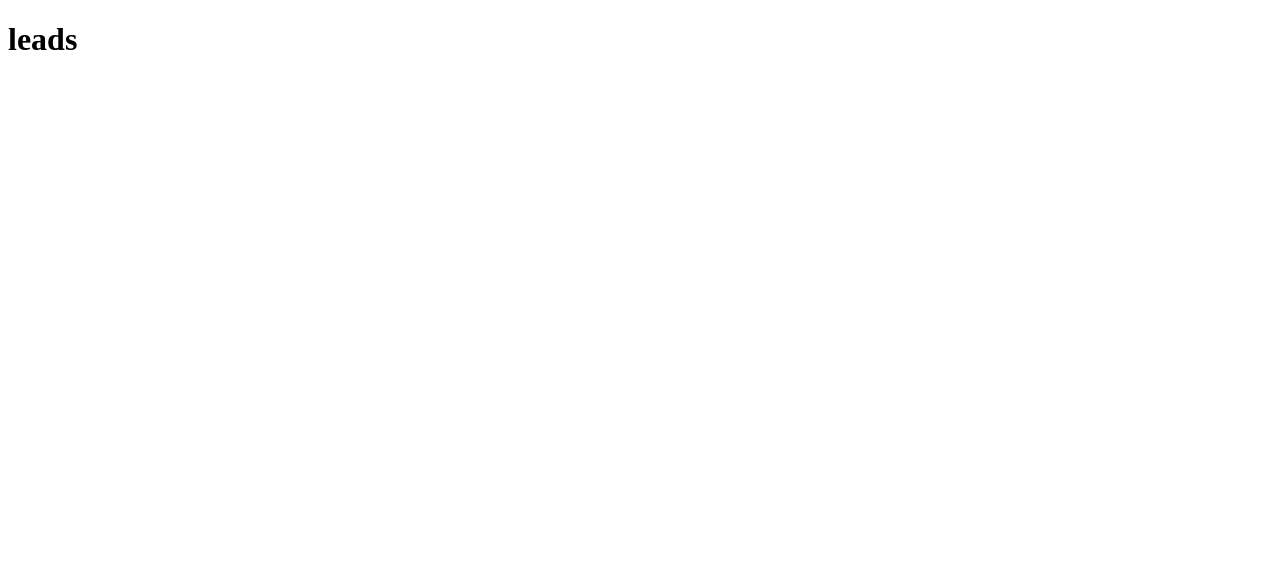
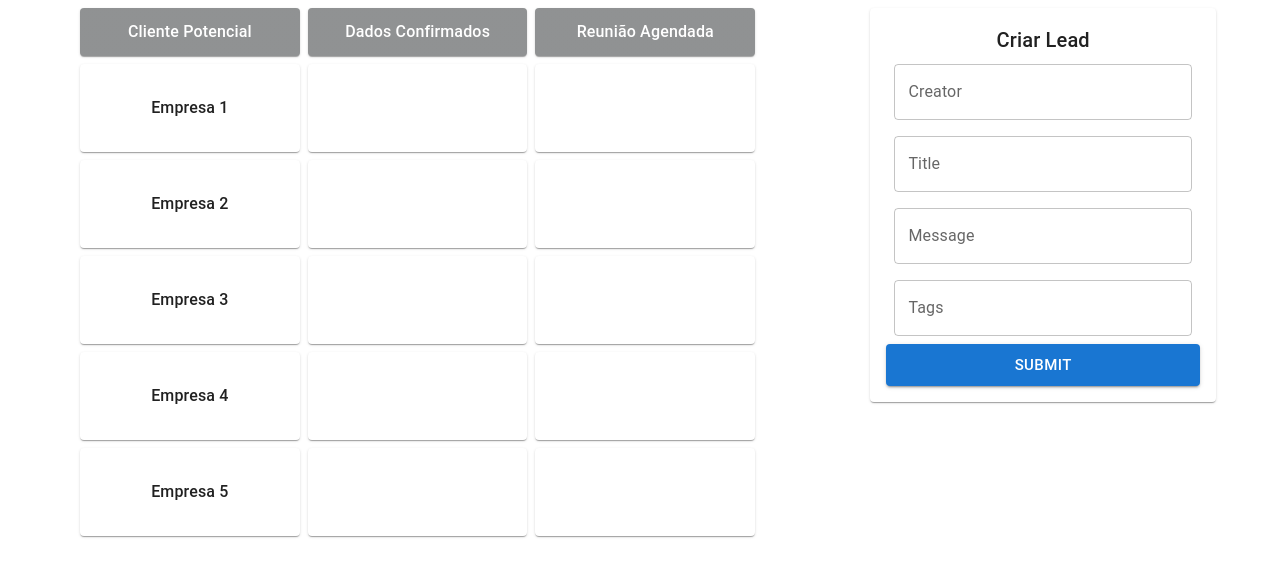
Before and after one commit to nicko-dev/elogroup_leads, a React (Create React App) app: page / in a window 1280 px wide. Shown: the top 576 px of the page. Built offline with nearby package versions, Linux system fonts and the light colour scheme.

Commit message:
drag and drop

```diff
--- a/package.json
+++ b/package.json
@@ -3,10 +3,16 @@
   "version": "0.1.0",
   "private": true,
   "dependencies": {
+    "@emotion/react": "^11.9.0",
+    "@emotion/styled": "^11.8.1",
+    "@mui/material": "^5.6.0",
     "@testing-library/jest-dom": "^5.16.4",
     "@testing-library/react": "^12.1.4",
     "@testing-library/user-event": "^13.5.0",
     "react": "^18.0.0",
+    "react-dnd": "^16.0.0",
+    "react-dnd-html5-backend": "^16.0.0",
+    "react-dnd-touch-backend": "^16.0.0",
     "react-dom": "^18.0.0",
     "react-scripts": "5.0.0",
     "web-vitals": "^2.1.4"
--- a/src/App.js
+++ b/src/App.js
@@ -1,7 +1,34 @@
 import React from "react";
+import { Container, Box, styled } from "@mui/material";
+import Leads from "./components/Leads/Leads";
+import Form from "./components/Form/Form";
+
+const Home = styled(Box)(() => ({
+  display: "flex",
+  justifyContent: "space-between",
+}));
+
+const LeadsContainer = styled(Box)(() => ({
+  width:  "60%",
+}));
+
+const FormContainer = styled(Box)(() => ({
+  width: "30%",
+}));
 
 const App = () => {
-  return <h1>leads</h1>;
+  return (
+    <Container maxWidth="lg">
+      <Home>
+        <LeadsContainer>
+          <Leads />
+        </LeadsContainer>
+        <FormContainer>
+          <Form />
+        </FormContainer>
+      </Home>
+    </Container>
+  );
 };
 
 export default App;
--- /dev/null
+++ b/src/components/Form/Form.jsx
@@ -0,0 +1,59 @@
+import React from "react";
+import { Typography, Paper, TextField, Button, styled } from "@mui/material";
+
+const InnerForm = styled('form', {shouldForwardProp: (prop) => prop!=="sx"})(()=>({
+    display: "flex",
+    flexWrap: "wrap",
+    justifyContent: "center",
+}))
+
+const Field = styled(TextField)(({theme})=>({
+    margin: theme.spacing(1)
+}))
+
+const Form = () => {
+  return (
+    <Paper sx={{ padding: 2}}>
+      <InnerForm
+        autoComplete="off"
+      >
+        <Typography variant="h6">Criar Lead</Typography>
+        <Field
+          name="creator"
+          variant="outlined"
+          label="Creator"
+          fullWidth
+        />
+        <Field
+          name="title"
+          variant="outlined"
+          label="Title"
+          fullWidth
+        />
+        <Field
+          name="message"
+          variant="outlined"
+          label="Message"
+          fullWidth
+        />
+        <Field
+          name="tags"
+          variant="outlined"
+          label="Tags"
+          fullWidth
+        />
+        <Button
+          variant="contained"
+          color="primary"
+          size="large"
+          type="submit"
+          fullWidth
+        >
+          Submit
+        </Button>
+      </InnerForm>
+    </Paper>
+  );
+};
+
+export default Form;
--- /dev/null
+++ b/src/components/Leads/Heading.jsx
@@ -0,0 +1,16 @@
+import React from "react";
+import { createTheme, ThemeProvider } from "@mui/material/styles";
+import Row from "./Row";
+
+//tema do cabeçalho
+const headingTheme = createTheme({ palette: { mode: "dark" } });
+
+const Heading = ({ stages }) => {
+  return (
+    <ThemeProvider theme={headingTheme}>
+      <Row stages={stages} />
+    </ThemeProvider>
+  );
+};
+
+export default Heading;
--- /dev/null
+++ b/src/components/Leads/Leads.jsx
@@ -0,0 +1,44 @@
+import React from "react";
+import { Grow, styled } from "@mui/material";
+import { createTheme, ThemeProvider } from "@mui/material/styles";
+import Row from "./Row";
+import Heading from "./Heading";
+
+const leads = [
+  { id: 1, name: "Empresa 1" },
+  { id: 2, name: "Empresa 2" },
+  { id: 3, name: "Empresa 3" },
+  { id: 4, name: "Empresa 4" },
+  { id: 5, name: "Empresa 5" },
+];
+
+const stages = ["Cliente Potencial", "Dados Confirmados", "Reunião Agendada"];
+
+const gridTheme = createTheme({ columns: stages.length });
+
+const Grid = styled("div")(({ theme }) => ({
+  display: "grid",
+  gridTemplateColumns: `repeat(${theme.columns}, 1fr)`,
+  gridTemplateRows: theme.spacing(6),
+  gridAutoRows: theme.spacing(11),
+  gap: theme.spacing(1),
+  marginLeft: theme.spacing(2),
+  marginBottom: theme.spacing(2),
+}));
+
+const Leads = () => {
+  return (
+    <ThemeProvider theme={gridTheme}>
+      <Grow in>
+        <Grid>
+          <Heading stages={stages} />
+          {leads.map((lead, idx) => (
+            <Row key={idx} lead={lead} stages={stages} />
+          ))}
+        </Grid>
+      </Grow>
+    </ThemeProvider>
+  );
+};
+
+export default Leads;
--- /dev/null
+++ b/src/components/Leads/Row.jsx
@@ -0,0 +1,79 @@
+import React, { useState } from "react";
+import { Paper, styled } from "@mui/material";
+
+import { useDrag, useDrop } from "react-dnd";
+
+const Item = styled(Paper, {
+  shouldForwardProp: (prop) => prop !== "color",
+})(({ theme }) => ({
+  backgroundColor: theme.palette.mode === "dark" ? "#8A8C8D" : "#fff",
+  ...theme.typography.body1,
+  textAlign: "center",
+  color: theme.palette.text.primary,
+  height: "100%",
+  display: "flex",
+  justifyContent: "center",
+  alignItems: "center",
+  fontWeight: "500",
+  alignSelf: "center",
+}));
+
+const Row = ({ lead, stages }) => {
+  const [currentStage, setCurrentStage] = useState(0);
+
+  //função que atualiza o estado do componente quando um item é "dropado" no local adequado
+  const handleChange = () => {
+    setCurrentStage((prevStage) => prevStage + 1);
+  };
+
+  //hook da biblioteca "react-dnd" para identificar os itens "dragáveis"
+  const [{ isDragging }, drag] = useDrag(() => ({
+    type: `${lead?.id}`,
+    collect: (monitor) => ({
+      isDragging: !!monitor.isDragging(),
+    }),
+  }));
+
+  //hook da biblioteca "react-dnd" para identificar os itens "dropáveis"
+  const [{ isOver }, drop] = useDrop(() => ({
+    accept: `${lead?.id}`,
+    drop: () => handleChange(),
+    collect: (monitor) => ({
+      isOver: !!monitor.isOver(),
+    }),
+  }));
+
+  console.log(currentStage);
+
+  return stages.map((stage, idx) => {
+    if (!lead) {
+      // sem lead retorna itens do cabeçalho (estágios)
+      return <Item key={idx}>{stage}</Item>;
+    } else if (idx === currentStage) {
+      // se tem lead e o indice do array é igual ao estágio da lead, retorna o Item "dragável" com o nome da empresa
+      return (
+        <Item
+          key={idx}
+          ref={drag}
+          style={{ cursor: isDragging ? "grabbing" : "grab" }}
+        >
+          {lead.name}
+        </Item>
+      );
+    } else if (idx === currentStage + 1) {
+      //se é o espaço à direita do estágio atual da lead, retorna o Item "dropável"
+      return (
+        <Item
+          key={idx}
+          ref={drop}
+          style={{ border: isOver ? "solid 3px" : "" }}
+        />
+      );
+    } else {
+      //se não atende a nenhuma outra especificidade, retorna o item vazio
+      return <Item key={idx} />;
+    }
+  });
+};
+
+export default Row;
```
Also changed, not shown: src/index.js (+10 -7 lines), 1 other file (tests, documents, lock files or other folders).
